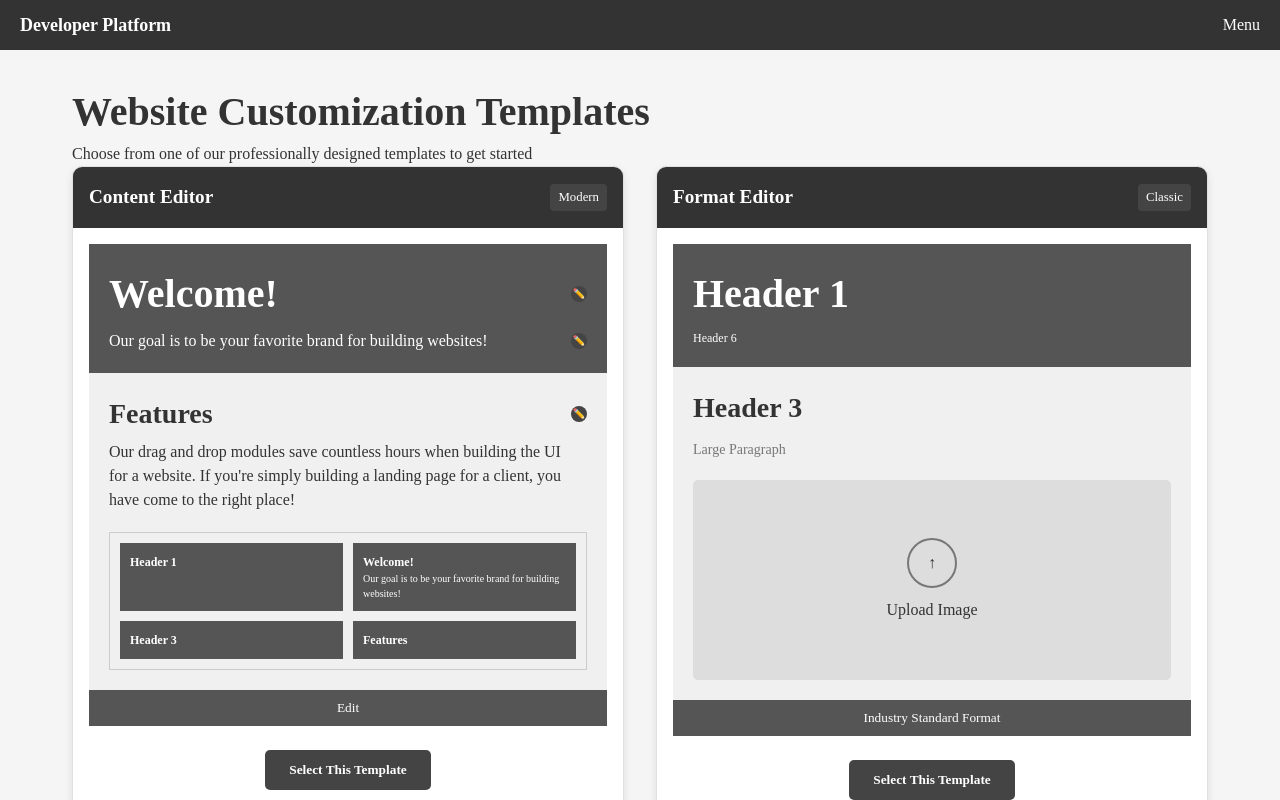
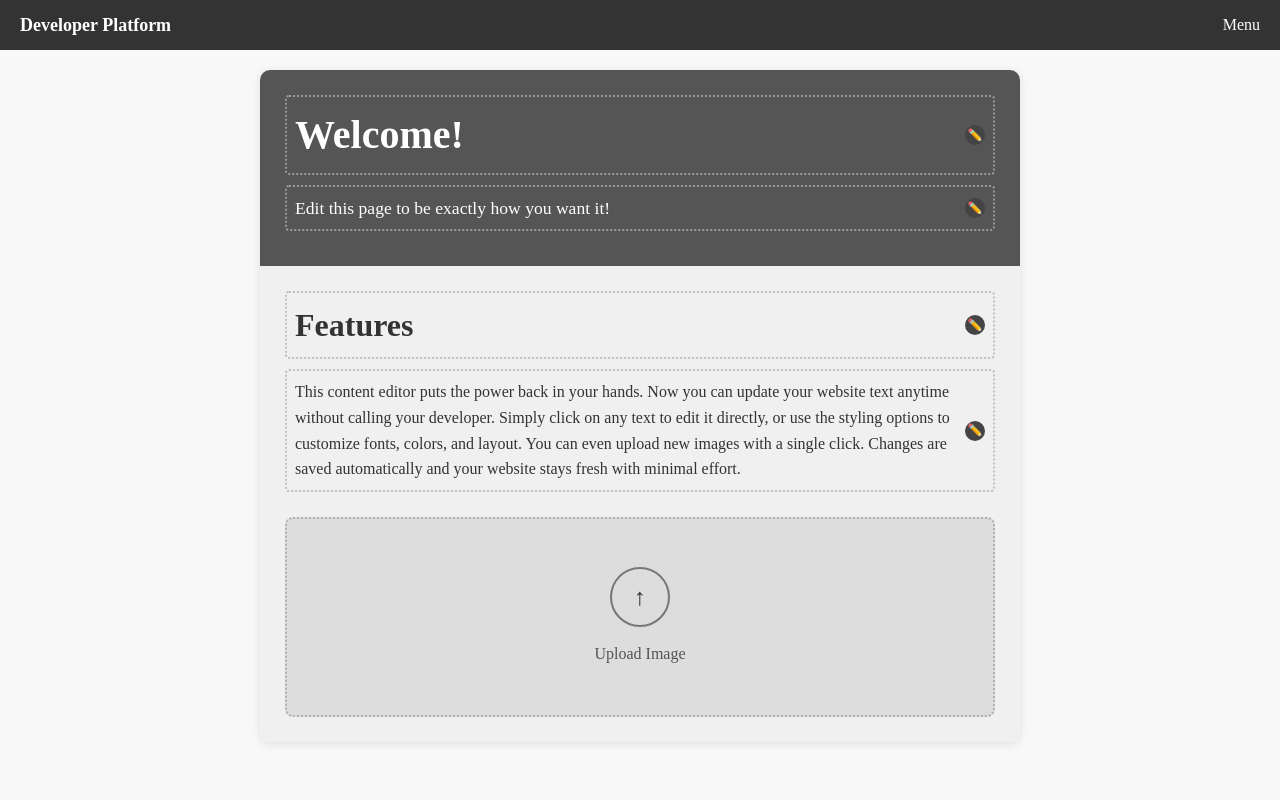
Before and after one commit to snorkelingcode/moddedlobby, a React (Vite) app: page / in a window 1280 px wide. Built offline with nearby package versions, Linux system fonts and the light colour scheme.

Commit message:
reworked Ui for home/editor

```diff
--- a/src/pages/EditorPage.tsx
+++ b/src/pages/EditorPage.tsx
@@ -6,7 +6,7 @@ const PageContainer = styled.div`
   display: flex;
   flex-direction: column;
   min-height: 100vh;
-  background-color: #f5f5f5;
+  background-color: #f8f8f8;
 `;
 
 const MenuBar = styled.div`
@@ -37,112 +37,113 @@ const MenuButton = styled.button`
 `;
 
 const ContentContainer = styled.div`
-  padding: 2rem;
-  max-width: 1200px;
+  max-width: 800px;
+  width: 100%;
   margin: 0 auto;
-  width: 100%;
+  padding: 20px;
+  flex: 1;
 `;
 
-const CardsGrid = styled.div`
-  display: grid;
-  grid-template-columns: repeat(auto-fit, minmax(500px, 1fr));
-  gap: 2rem;
-  margin-bottom: 2rem;
+const EditorPanel = styled.div`
+  background-color: white;
+  border-radius: 10px;
+  box-shadow: 0 2px 10px rgba(0, 0, 0, 0.1);
+  overflow: hidden;
+  margin-bottom: 20px;
+`;
 
-  @media (max-width: 768px) {
-    grid-template-columns: 1fr;
+const HeaderSection = styled.div`
+  background-color: #555;
+  padding: 25px;
+  color: white;
+  position: relative;
+`;
+
+const ContentSection = styled.div`
+  padding: 25px;
+  background-color: #f0f0f0;
+  position: relative;
+`;
+
+// Editable components with dotted borders
+const EditableContainer = styled.div`
+  border: 2px dotted rgba(255, 255, 255, 0.4);
+  border-radius: 4px;
+  padding: 8px;
+  margin-bottom: 10px;
+  transition: border-color 0.2s ease;
+
+  &:hover {
+    border-color: rgba(255, 255, 255, 0.8);
+  }
+
+  &:focus-within {
+    border-color: rgba(255, 255, 255, 0.8);
   }
 `;
 
-const Card = styled.div`
-  background-color: white;
-  border-radius: 10px;
-  box-shadow: 0 4px 8px rgba(0,0,0,0.1);
-  overflow: hidden;
-  display: flex;
-  flex-direction: column;
-  height: 100%;
-`;
+const ContentEditableContainer = styled(EditableContainer)`
+  border-color: rgba(0, 0, 0, 0.2);
 
-const CardHeader = styled.div`
-  background-color: #333;
-  color: white;
-  padding: 1rem;
-  font-weight: bold;
-  font-size: 1.2rem;
-`;
+  &:hover {
+    border-color: rgba(0, 0, 0, 0.4);
+  }
 
-const CardContent = styled.div`
-  padding: 1rem;
-  flex: 1;
-  display: flex;
-  flex-direction: column;
-`;
-
-const PreviewCard = styled(Card)`
-  position: relative;
-  border: 1px solid #e0e0e0;
-`;
-
-const PreviewCardHeader = styled(CardHeader)`
-  display: flex;
-  justify-content: space-between;
-  align-items: center;
-`;
-
-const PreviewBadge = styled.span`
-  background-color: var(--accent-color);
-  color: white;
-  padding: 0.25rem 0.5rem;
-  border-radius: 4px;
-  font-size: 0.8rem;
-  font-weight: normal;
-`;
-
-const HowToCard = styled(Card)`
-  margin-top: 2rem;
-`;
-
-const HowToList = styled.ol`
-  padding-left: 1.5rem;
-  margin: 1rem 0;
-
-  li {
-    margin-bottom: 1rem;
+  &:focus-within {
+    border-color: rgba(0, 0, 0, 0.4);
   }
 `;
 
-// Original content from the code
-// Format panel content
-const FormatHeader = styled.div`
-  padding: 20px;
-  background-color: #555;
+const EditableHeading = styled.h1`
+  margin: 0;
+  position: relative;
+  padding-right: 30px;
+  outline: none;
 `;
 
-const FormatHeaderText = styled.h1`
-  color: white;
+const EditableSubheading = styled.p`
   margin: 0;
+  position: relative;
+  padding-right: 30px;
+  font-size: 1.1rem;
+  outline: none;
 `;
 
-const FormatHeaderSubtext = styled.div`
+const EditableFeatureHeading = styled.h2`
+  margin: 0;
+  position: relative;
+  padding-right: 30px;
+  outline: none;
+`;
+
+const EditableFeatureText = styled.p`
+  margin: 0;
+  position: relative;
+  padding-right: 30px;
+  line-height: 1.6;
+  outline: none;
+`;
+
+const EditTrigger = styled.span`
+  position: absolute;
+  right: 0;
+  top: 50%;
+  transform: translateY(-50%);
+  width: 20px;
+  height: 20px;
+  background-color: #444;
+  border-radius: 50%;
+  display: flex;
+  align-items: center;
+  justify-content: center;
+  cursor: pointer;
   color: white;
   font-size: 12px;
-  margin-top: 5px;
-`;
 
-const FormatContent = styled.div`
-  padding: 20px;
-  background-color: #f0f0f0;
-`;
-
-const FormatHeading = styled.h3`
-  margin-bottom: 10px;
-`;
-
-const FormatParagraph = styled.div`
-  font-size: 14px;
-  color: #777;
-  margin-bottom: 20px;
+  &::after {
+    content: "✏️";
+    font-size: 12px;
+  }
 `;
 
 const UploadImageSection = styled.div`
@@ -152,132 +153,171 @@ const UploadImageSection = styled.div`
   justify-content: center;
   background-color: #ddd;
   min-height: 200px;
-  border-radius: 5px;
-  margin-top: 20px;
+  border-radius: 8px;
+  margin-top: 25px;
+  cursor: pointer;
+  transition: background-color 0.2s;
+  border: 2px dotted rgba(0, 0, 0, 0.2);
+
+  &:hover {
+    background-color: #d0d0d0;
+    border-color: rgba(0, 0, 0, 0.4);
+  }
 `;
 
 const UploadIcon = styled.div`
-  width: 50px;
-  height: 50px;
+  width: 60px;
+  height: 60px;
   border: 2px solid #777;
   border-radius: 50%;
   display: flex;
   align-items: center;
   justify-content: center;
-  margin-bottom: 10px;
+  margin-bottom: 15px;
+  font-size: 24px;
 `;
 
-const FooterButton = styled.button`
-  width: 100%;
-  background-color: #555;
-  color: white;
-  padding: 10px;
-  border: none;
-  cursor: pointer;
-  margin-top: auto;
+const UploadText = styled.div`
+  font-size: 16px;
+  color: #555;
+  font-weight: 500;
 `;
 
-// Edit panel content components
-const HeaderSection = styled.div`
-  background-color: #555;
-  padding: 20px;
-  color: white;
-  position: relative;
+// Editor popup for styling
+const EditorPopup = styled.div`
+  position: absolute;
+  right: 0;
+  background-color: white;
+  border: 1px solid #ccc;
+  border-radius: 8px;
+  padding: 15px;
+  box-shadow: 0 4px 12px rgba(0,0,0,0.15);
+  z-index: 10;
+  min-width: 250px;
 `;
 
-const ContentSection = styled.div`
-  padding: 20px;
-  background-color: #f0f0f0;
-  position: relative;
-`;
+const PopupTitle = styled.div`
+  display: flex;
+  justify-content: space-between;
+  margin-bottom: 15px;
 
-const EditableHeading = styled.h1`
-  margin: 0;
-  position: relative;
-  padding-right: 20px;
-`;
+  span {
+    font-weight: bold;
+  }
 
-const EditableSubheading = styled.p`
-  margin: 5px 0 0 0;
-  position: relative;
-  padding-right: 20px;
-`;
-
-const EditableFeatureHeading = styled.h3`
-  margin: 0;
-  position: relative;
-  padding-right: 20px;
-`;
-
-const EditableFeatureText = styled.p`
-  margin: 5px 0 0 0;
-  position: relative;
-  padding-right: 20px;
-`;
-
-const EditTrigger = styled.span`
-  position: absolute;
-  right: 0;
-  top: 50%;
-  transform: translateY(-50%);
-  width: 16px;
-  height: 16px;
-  background-color: #444;
-  border-radius: 50%;
-  display: flex;
-  align-items: center;
-  justify-content: center;
-  cursor: pointer;
-  color: white;
-  font-size: 10px;
-
-  &::after {
-    content: "✏️";
-    font-size: 10px;
+  button {
+    background: none;
+    border: none;
+    cursor: pointer;
+    color: #333;
+    font-weight: bold;
+    font-size: 16px;
   }
 `;
 
-const PreviewContainer = styled.div`
-  border: 1px solid #ccc;
-  margin-top: 20px;
-  padding: 10px;
-`;
+const ColorPickerRow = styled.div`
+  display: flex;
+  align-items: center;
+  margin-bottom: 15px;
 
-const PreviewGrid = styled.div`
-  display: grid;
-  grid-template-columns: 1fr 1fr;
-  gap: 10px;
-`;
+  span {
+    width: 80px;
+    font-weight: 500;
+  }
 
-const PreviewItem = styled.div`
-  background-color: #555;
-  padding: 10px;
-  color: white;
-  font-size: 12px;
-
-  p {
-    font-size: 10px;
+  input {
+    flex: 1;
+    padding: 8px;
+    border: 1px solid #ccc;
+    border-radius: 4px;
   }
 `;
 
-const ActionButton = styled.button`
-  background-color: var(--accent-color);
-  color: white;
-  border: none;
-  padding: 0.75rem 1.5rem;
-  border-radius: 5px;
-  font-weight: bold;
+const ColorPreview = styled.div<{ color: string }>`
+  width: 24px;
+  height: 24px;
+  border-radius: 50%;
+  background-color: ${props => props.color || '#000000'};
+  margin-left: 10px;
+  border: 1px solid #ccc;
+`;
+
+const FontOptionRow = styled.div`
+  margin-bottom: 15px;
+
+  span {
+    display: block;
+    margin-bottom: 8px;
+    font-weight: 500;
+  }
+`;
+
+const FontSelect = styled.div`
+  background-color: #eee;
+  padding: 10px;
+  border-radius: 4px;
+  text-align: center;
   cursor: pointer;
-  margin-top: 1.5rem;
-  align-self: center;
 
   &:hover {
-    background-color: #e66c00;
+    background-color: #e0e0e0;
+  }
+`;
+
+const JustificationOptions = styled.div`
+  display: flex;
+  justify-content: space-between;
+  margin-bottom: 15px;
+
+  span {
+    display: block;
+    margin-bottom: 8px;
+    font-weight: 500;
+  }
+`;
+
+const JustifyOption = styled.button<{ isActive?: boolean }>`
+  background-color: ${props => props.isActive ? '#aaa' : '#eee'};
+  border: 1px solid #999;
+  padding: 8px 12px;
+  cursor: pointer;
+
+  &:first-child {
+    border-radius: 4px 0 0 4px;
+  }
+
+  &:last-child {
+    border-radius: 0 4px 4px 0;
+  }
+
+  &:hover {
+    background-color: ${props => props.isActive ? '#999' : '#e0e0e0'};
+  }
+`;
+
+const FontSizeOption = styled.div`
+  background-color: #eee;
+  padding: 10px;
+  border-radius: 4px;
+  text-align: center;
+  cursor: pointer;
+
+  &:hover {
+    background-color: #e0e0e0;
   }
 `;
 
 const EditorPage: React.FC = () => {
+  const [activePopup, setActivePopup] = useState<string | null>(null);
   const [menuOpen, setMenuOpen] = useState<boolean>(false);
+
+  const handleEditClick = (elementId: string) => {
+    if (activePopup === elementId) {
+      setActivePopup(null);
+    } else {
+      setActivePopup(elementId);
+    }
+  };
 
   const toggleMenu = () => {
     setMenuOpen(!menuOpen);
@@ -293,112 +333,152 @@ const EditorPage: React.FC = () => {
       <Menu isOpen={menuOpen} onClose={() => setMenuOpen(false)} />
 
       <ContentContainer>
-        <h1>Website Customization Templates</h1>
-        <p>Choose from one of our professionally designed templates to get started</p>
+        {/* Content Editor Panel */}
+        <EditorPanel>
+          {/* Header Section */}
+          <HeaderSection>
+            <EditableContainer>
+              <EditableHeading contentEditable suppressContentEditableWarning={true}>
+                Welcome!
+                <EditTrigger onClick={() => handleEditClick('header1')} />
+              </EditableHeading>
+            </EditableContainer>
 
-        <CardsGrid>
-          {/* Content Editor Preview Card */}
-          <PreviewCard>
-            <PreviewCardHeader>
-              Content Editor
-              <PreviewBadge>Modern</PreviewBadge>
-            </PreviewCardHeader>
-            <CardContent>
-              {/* Using the original content as a preview */}
-              <div className="sc-gfoqjT XjPGo">
-                <HeaderSection className="sc-kbousE Kbduv">
-                  <EditableHeading contentEditable="true" className="sc-hHOBiw hgbTIH">
-                    Welcome!
-                    <EditTrigger className="sc-kzqdkY VOXSS"></EditTrigger>
-                  </EditableHeading>
-                  <EditableSubheading contentEditable="true" className="sc-kWtpeL gJOyRk">
-                    Our goal is to be your favorite brand for building websites!
-                    <EditTrigger className="sc-kzqdkY VOXSS"></EditTrigger>
-                  </EditableSubheading>
-                </HeaderSection>
+            {activePopup === 'header1' && (
+              <EditorPopup>
+                <PopupTitle>
+                  <span>Font Color:</span>
+                  <button onClick={() => setActivePopup(null)}>×</button>
+                </PopupTitle>
+                <ColorPickerRow>
+                  <input type="text" defaultValue="#FFFFFF" />
+                  <ColorPreview color="#FFFFFF" />
+                </ColorPickerRow>
+                <FontOptionRow>
+                  <span>Font:</span>
+                  <FontSelect>Times New Roman</FontSelect>
+                </FontOptionRow>
+                <FontOptionRow>
+                  <span>Justification:</span>
+                  <JustificationOptions>
+                    <JustifyOption isActive={true}>Left</JustifyOption>
+                    <JustifyOption>Center</JustifyOption>
+                    <JustifyOption>Right</JustifyOption>
+                  </JustificationOptions>
+                </FontOptionRow>
+                <FontOptionRow>
+                  <span>Font Size:</span>
+                  <FontSizeOption>H1</FontSizeOption>
+                </FontOptionRow>
+              </EditorPopup>
+            )}
 
-                <ContentSection className="sc-sLsrZ kzrLFk">
-                  <EditableFeatureHeading contentEditable="true" className="sc-ecPEgm logKGZ">
-                    Features
-                    <EditTrigger className="sc-kzqdkY VOXSS"></EditTrigger>
-                  </EditableFeatureHeading>
-                  <EditableFeatureText contentEditable="true" className="sc-gdyeKB itVvnn">
-                    Our drag and drop modules save countless hours when building the UI for a website. If you're simply building a landing page for a client, you have come to the right place!
-                  </EditableFeatureText>
+            <EditableContainer>
+              <EditableSubheading contentEditable suppressContentEditableWarning={true}>
+                Edit this page to be exactly how you want it!
+                <EditTrigger onClick={() => handleEditClick('subheader1')} />
+              </EditableSubheading>
+            </EditableContainer>
 
-                  <PreviewContainer className="sc-bDpDS lhdtVa">
-                    <PreviewGrid className="sc-bVHCgj jthJJr">
-                      <PreviewItem className="sc-dSIIpw iVNzMZ">
-                        <h4>Header 1</h4>
-                      </PreviewItem>
-                      <PreviewItem className="sc-dSIIpw iVNzMZ">
-                        <h4>Welcome!</h4>
-                        <p>Our goal is to be your favorite brand for building websites!</p>
-                      </PreviewItem>
-                      <PreviewItem className="sc-dSIIpw iVNzMZ">
-                        <h4>Header 3</h4>
-                      </PreviewItem>
-                      <PreviewItem className="sc-dSIIpw iVNzMZ">
-                        <h4>Features</h4>
-                      </PreviewItem>
-                    </PreviewGrid>
-                  </PreviewContainer>
-                </ContentSection>
-                <FooterButton className="sc-dBmzty gZgKUJ">Edit</FooterButton>
-              </div>
+            {activePopup === 'subheader1' && (
+              <EditorPopup>
+                <PopupTitle>
+                  <span>Font Color:</span>
+                  <button onClick={() => setActivePopup(null)}>×</button>
+                </PopupTitle>
+                <ColorPickerRow>
+                  <input type="text" defaultValue="#FFFFFF" />
+                  <ColorPreview color="#FFFFFF" />
+                </ColorPickerRow>
+                <FontOptionRow>
+                  <span>Font:</span>
+                  <FontSelect>Times New Roman</FontSelect>
+                </FontOptionRow>
+                <FontOptionRow>
+                  <span>Justification:</span>
+                  <JustificationOptions>
+                    <JustifyOption isActive={true}>Left</JustifyOption>
+                    <JustifyOption>Center</JustifyOption>
+                    <JustifyOption>Right</JustifyOption>
+                  </JustificationOptions>
+                </FontOptionRow>
+              </EditorPopup>
+            )}
+          </HeaderSection>
 
-              <ActionButton>Select This Template</ActionButton>
-            </CardContent>
-          </PreviewCard>
+          {/* Content Section */}
+          <ContentSection>
+            <ContentEditableContainer>
+              <EditableFeatureHeading contentEditable suppressContentEditableWarning={true}>
+                Features
+                <EditTrigger onClick={() => handleEditClick('features')} />
+              </EditableFeatureHeading>
+            </ContentEditableContainer>
 
-          {/* Format Editor Preview Card */}
-          <PreviewCard>
-            <PreviewCardHeader>
-              Format Editor
-              <PreviewBadge>Classic</PreviewBadge>
-            </PreviewCardHeader>
-            <CardContent>
-              {/* Using the original content as a preview */}
-              <div className="sc-dBmzty kcAaHV">
-                <FormatHeader className="sc-ejfMa-d jkxPHh">
-                  <FormatHeaderText className="sc-iEXKAA kcSvnR">Header 1</FormatHeaderText>
-                  <FormatHeaderSubtext className="sc-EgOXT kvOLlf">Header 6</FormatHeaderSubtext>
-                </FormatHeader>
+            {activePopup === 'features' && (
+              <EditorPopup>
+                <PopupTitle>
+                  <span>Font Color:</span>
+                  <button onClick={() => setActivePopup(null)}>×</button>
+                </PopupTitle>
+                <ColorPickerRow>
+                  <input type="text" defaultValue="#333333" />
+                  <ColorPreview color="#333333" />
+                </ColorPickerRow>
+                <FontOptionRow>
+                  <span>Font:</span>
+                  <FontSelect>Times New Roman</FontSelect>
+                </FontOptionRow>
+                <FontOptionRow>
+                  <span>Justification:</span>
+                  <JustificationOptions>
+                    <JustifyOption isActive={true}>Left</JustifyOption>
+                    <JustifyOption>Center</JustifyOption>
+                    <JustifyOption>Right</JustifyOption>
+                  </JustificationOptions>
+                </FontOptionRow>
+              </EditorPopup>
+            )}
 
-                <FormatContent className="sc-eZYNyq XvEDG">
-                  <FormatHeading className="sc-dlWCHZ fmKmva">Header 3</FormatHeading>
-                  <FormatParagraph className="sc-hHOBiw cwBaRj">Large Paragraph</FormatParagraph>
+            <ContentEditableContainer>
+              <EditableFeatureText contentEditable suppressContentEditableWarning={true}>
+                This content editor puts the power back in your hands. Now you can update your website text anytime without calling your developer. Simply click on any text to edit it directly, or use the styling options to customize fonts, colors, and layout. You can even upload new images with a single click. Changes are saved automatically and your website stays fresh with minimal effort.
+                <EditTrigger onClick={() => handleEditClick('featureText')} />
+              </EditableFeatureText>
+            </ContentEditableContainer>
 
-                  <UploadImageSection className="sc-kWtpeL ntJYi">
-                    <UploadIcon className="sc-ecPEgm eeZcnc">↑</UploadIcon>
-                    <div>Upload Image</div>
-                  </UploadImageSection>
-                </FormatContent>
+            {activePopup === 'featureText' && (
+              <EditorPopup>
+                <PopupTitle>
+                  <span>Font Color:</span>
+                  <button onClick={() => setActivePopup(null)}>×</button>
+                </PopupTitle>
+                <ColorPickerRow>
+                  <input type="text" defaultValue="#333333" />
+                  <ColorPreview color="#333333" />
+                </ColorPickerRow>
+                <FontOptionRow>
+                  <span>Font:</span>
+                  <FontSelect>Times New Roman</FontSelect>
+                </FontOptionRow>
+                <FontOptionRow>
+                  <span>Justification:</span>
+                  <JustificationOptions>
+                    <JustifyOption isActive={true}>Left</JustifyOption>
+                    <JustifyOption>Center</JustifyOption>
+                    <JustifyOption>Right</JustifyOption>
+                  </JustificationOptions>
+                </FontOptionRow>
+              </EditorPopup>
+            )}
 
-                <FooterButton className="sc-dkmUuB gLJRuN">Industry Standard Format</FooterButton>
-              </div>
-
-              <ActionButton>Select This Template</ActionButton>
-            </CardContent>
-          </PreviewCard>
-        </CardsGrid>
-
-        {/* How to use card */}
-        <HowToCard>
-          <CardHeader>How to Use the Website Customization Tool</CardHeader>
-          <CardContent>
-            <HowToList>
-              <li><strong>Select a template</strong> - Choose the layout and style that best fits your project needs</li>
-              <li><strong>Customize content</strong> - Edit text, headers, and other content by clicking on the edit icons</li>
-              <li><strong>Upload media</strong> - Add images, videos, and other media to enhance your website</li>
-              <li><strong>Modify styling</strong> - Change colors, fonts, and spacing to match your brand</li>
-              <li><strong>Preview changes</strong> - See how your website will look before publishing</li>
-              <li><strong>Export or publish</strong> - Download your code or publish directly to your domain</li>
-            </HowToList>
-
-            <p>Need more help? Check out our <a href="#">documentation</a> or <a href="#">contact support</a>.</p>
-          </CardContent>
-        </HowToCard>
+            {/* Upload Image Section */}
+            <UploadImageSection>
+              <UploadIcon>↑</UploadIcon>
+              <UploadText>Upload Image</UploadText>
+            </UploadImageSection>
+          </ContentSection>
+        </EditorPanel>
       </ContentContainer>
     </PageContainer>
   );
```
